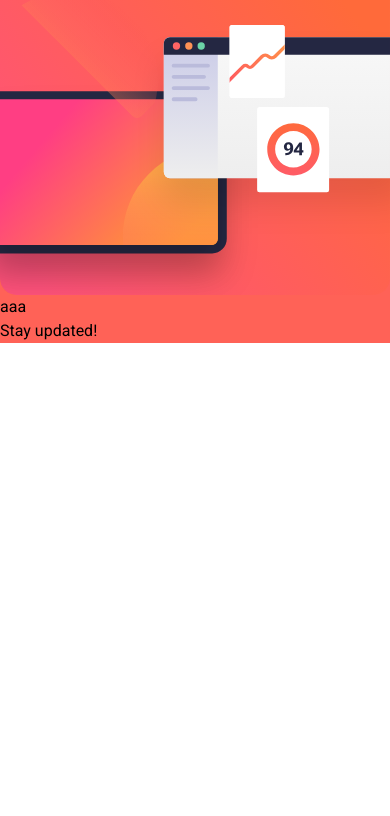
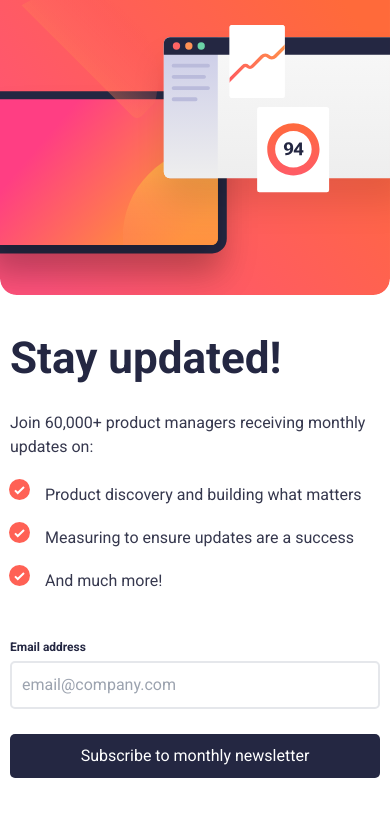
Before and after one commit to RereTooki/newsletter-component, a React (Vite) app: page / in a window 390 px wide. Shown: the top 816 px of the page. Built offline with nearby package versions, Linux system fonts and the light colour scheme.

Commit message:
Done with the mobile version

```diff
--- a/src/components/Card.tsx
+++ b/src/components/Card.tsx
@@ -7,9 +7,8 @@ import SignUpMobile from "../assets/images/illustration-sign-up-mobile.svg";
 const Card = () => {
   return (
     <>
-      <div className="flex flex-col bg-tomatos font-roboto ">
+      <div className="flex flex-col bg-whites font-roboto ">
         <img className="" src={SignUpMobile} alt="A sign-up picture" />
-        aaa
         <CardBody />
       </div>
     </>
--- a/src/components/CardBody.tsx
+++ b/src/components/CardBody.tsx
@@ -1,11 +1,15 @@
 import React from "react";
 import "../App.css";
 import CardText from "./CardText";
+import CardForm from "./CardForm";
 
 const CardBody = () => {
   return (
     <>
-      <CardText />
+      <div className="px-[10px]">
+        <CardText />
+        <CardForm />
+      </div>
     </>
   );
 };
--- /dev/null
+++ b/src/components/CardForm.tsx
@@ -0,0 +1,34 @@
+import React from "react";
+import "../App.css";
+
+const CardForm = () => {
+  return (
+    <>
+      <form>
+        <div className=" flex flex-col">
+          <label
+            htmlFor="email"
+            className="text-dark-slate-greys text-[12px] font-bold mb-[5px]"
+          >
+            Email address
+          </label>
+          <input
+            id="email"
+            type="email"
+            placeholder="email@company.com"
+            className=" border-2 rounded-[5px] outline-greys p-[10px]"
+          />
+        </div>
+
+        <button
+          className=" mt-[25px] mb-[30px] text-whites p-[10px] rounded-[5px] bg-dark-slate-greys w-full"
+          type="submit"
+        >
+          Subscribe to monthly newsletter
+        </button>
+      </form>
+    </>
+  );
+};
+
+export default CardForm;
--- a/src/components/CardText.tsx
+++ b/src/components/CardText.tsx
@@ -4,7 +4,23 @@ import "../App.css";
 const CardText = () => {
   return (
     <>
-      <h1>Stay updated!</h1>
+      <h1 className=" text-dark-slate-greys text-[44px] font-bold mt-[30px] mb-[20px]">
+        Stay updated!
+      </h1>
+      <p className="text-charcoal-greys">
+        Join 60,000+ product managers receiving monthly updates on:
+      </p>
+      <ul className=" mt-[20px] list-none list-image-[url(assets/images/icon-list.svg)] pl-[27px] text-charcoal-greys">
+        <div>
+          <li className="pl-[8px] pb-[15px]">
+            Product discovery and building what matters
+          </li>
+          <li className="pl-[8px] pb-[15px]">
+            Measuring to ensure updates are a success
+          </li>
+          <li className="pl-[8px] pb-[45px]">And much more!</li>
+        </div>
+      </ul>
     </>
   );
 };
```
